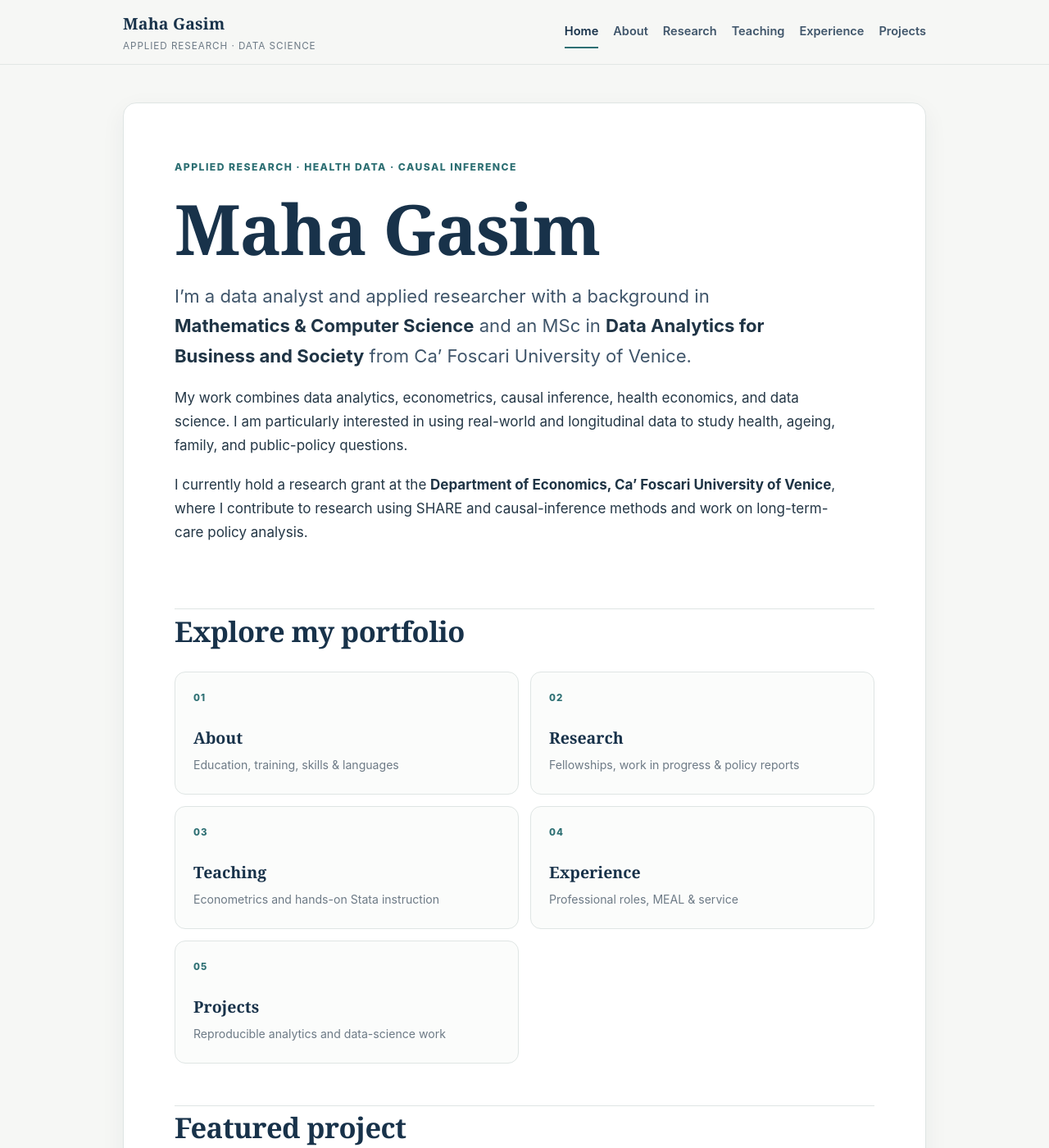
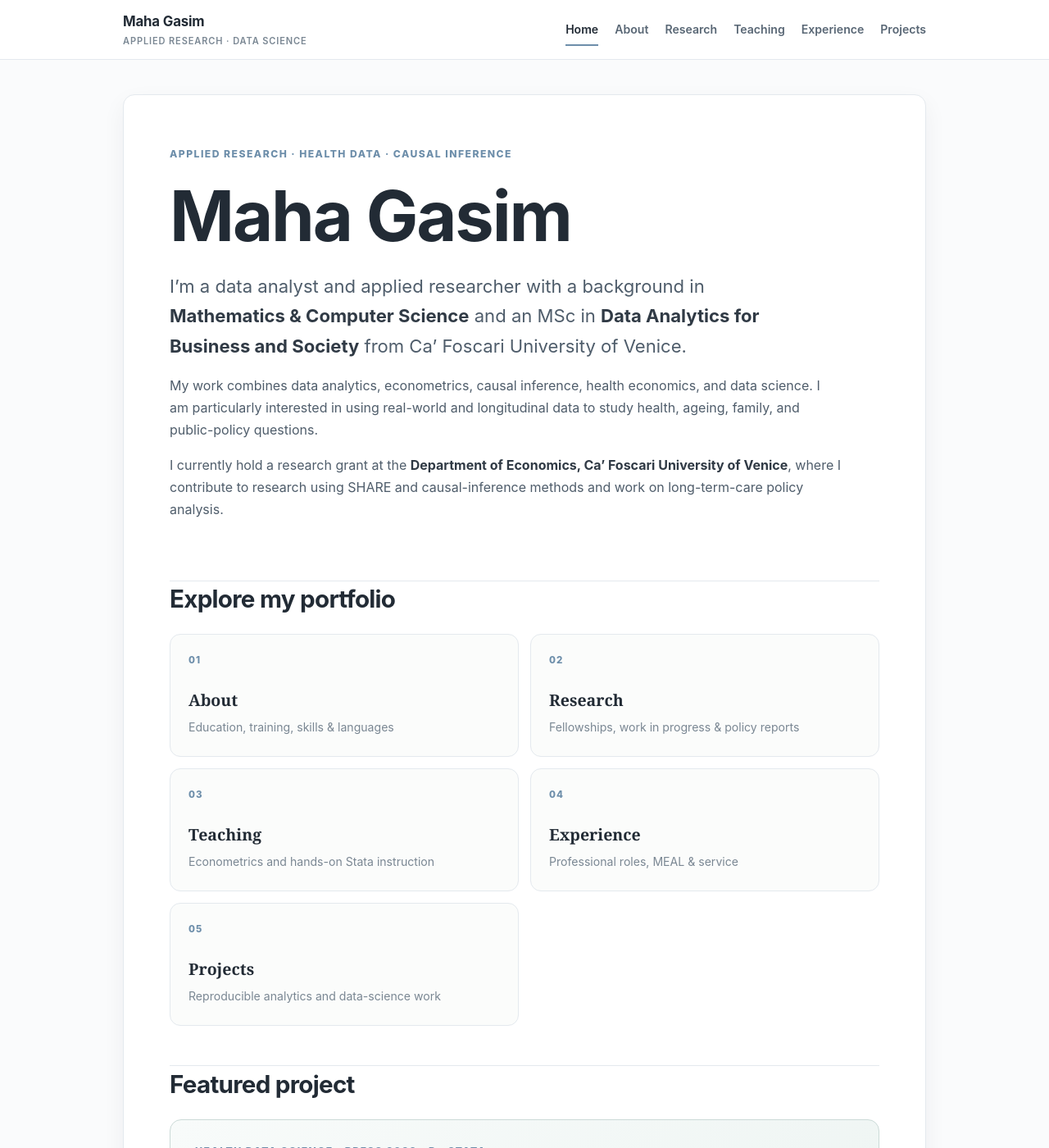
Before and after one commit to mahagasim/mahagasim.github.io, a Jekyll site: the page built from index.md, in a window 1280 px wide and 1400 px high. Shown: the whole window at 82% size. Built offline with Jekyll 4.4.1, drawn with Linux system fonts in a browser that asks for light colours.

Commit message:
Simplify portfolio typography and color palette

```diff
--- a/assets/css/style.css
+++ b/assets/css/style.css
@@ -1,14 +1,15 @@
 :root {
-  --ink: #18324a;
-  --ink-soft: #40566b;
-  --accent: #2d6f73;
-  --accent-soft: #e8f0ef;
-  --paper: #f6f7f5;
+  --ink: #222b35;
+  --ink-soft: #4f5d6b;
+  --accent: #6d8eaa;
+  --accent-dark: #4f718e;
+  --accent-soft: #eef4f8;
+  --paper: #fafbfc;
   --surface: #ffffff;
-  --line: #dfe5e4;
-  --muted: #6d7a86;
-  --shadow: 0 10px 30px rgba(24, 50, 74, 0.06);
-  --radius: 16px;
+  --line: #e4e9ee;
+  --muted: #7a8793;
+  --shadow: 0 10px 28px rgba(34, 43, 53, 0.055);
+  --radius: 14px;
   --content: 980px;
 }
 
@@ -19,15 +20,16 @@ html { scroll-behavior: smooth; }
 body {
   margin: 0;
   background: var(--paper);
-  color: #243746;
-  font-family: -apple-system, BlinkMacSystemFont, "Segoe UI", Roboto, Helvetica, Arial, sans-serif;
-  font-size: 17px;
-  line-height: 1.72;
+  color: var(--ink-soft);
+  font-family: Inter, -apple-system, BlinkMacSystemFont, "Segoe UI", Roboto, Helvetica, Arial, sans-serif;
+  font-size: 16px;
+  line-height: 1.68;
   -webkit-font-smoothing: antialiased;
+  text-rendering: optimizeLegibility;
 }
 
 a {
-  color: var(--accent);
+  color: var(--accent-dark);
   text-decoration-thickness: 1px;
   text-underline-offset: 3px;
 }
@@ -38,14 +40,14 @@ a:hover { color: var(--ink); }
   position: sticky;
   top: 0;
   z-index: 20;
-  background: rgba(246, 247, 245, 0.94);
-  border-bottom: 1px solid rgba(223, 229, 228, 0.9);
-  backdrop-filter: blur(14px);
+  background: rgba(255, 255, 255, 0.96);
+  border-bottom: 1px solid var(--line);
+  backdrop-filter: blur(12px);
 }
 
 .nav-shell {
-  width: min(var(--content), calc(100% - 40px));
-  min-height: 78px;
+  width: min(var(--content), calc(100% - 44px));
+  min-height: 72px;
   margin: 0 auto;
   display: flex;
   align-items: center;
@@ -63,15 +65,15 @@ a:hover { color: var(--ink); }
 }
 
 .brand-name {
-  font-family: Georgia, "Times New Roman", serif;
-  font-size: 1.22rem;
+  font-size: 1.05rem;
   font-weight: 700;
-  letter-spacing: 0.01em;
+  letter-spacing: -0.01em;
 }
 
 .brand-subtitle {
   color: var(--muted);
-  font-size: 0.73rem;
+  font-size: 0.69rem;
+  font-weight: 600;
   letter-spacing: 0.08em;
   text-transform: uppercase;
 }
@@ -79,18 +81,19 @@ a:hover { color: var(--ink); }
 .site-nav {
   display: flex;
   align-items: center;
-  gap: 18px;
+  gap: 20px;
   flex-wrap: wrap;
   justify-content: flex-end;
 }
 
 .site-nav a {
-  color: var(--ink-soft);
-  font-size: 0.91rem;
+  color: #596775;
+  font-size: 0.88rem;
   font-weight: 600;
   text-decoration: none;
-  padding: 7px 0 5px;
+  padding: 8px 0 6px;
   border-bottom: 2px solid transparent;
+  transition: color 140ms ease, border-color 140ms ease;
 }
 
 .site-nav a:hover,
@@ -100,15 +103,15 @@ a:hover { color: var(--ink); }
 }
 
 .site-main {
-  width: min(var(--content), calc(100% - 40px));
-  margin: 46px auto 72px;
+  width: min(var(--content), calc(100% - 44px));
+  margin: 42px auto 68px;
 }
 
 .content {
   background: var(--surface);
   border: 1px solid var(--line);
   border-radius: var(--radius);
-  padding: clamp(30px, 5vw, 62px);
+  padding: clamp(30px, 5vw, 56px);
   box-shadow: var(--shadow);
 }
 
@@ -117,82 +120,88 @@ a:hover { color: var(--ink); }
 
 h1, h2, h3 {
   color: var(--ink);
-  font-family: Georgia, "Times New Roman", serif;
-  line-height: 1.2;
-  letter-spacing: -0.015em;
+  font-family: inherit;
+  line-height: 1.25;
+  letter-spacing: -0.025em;
 }
 
 h1 {
-  font-size: clamp(2.35rem, 6vw, 4rem);
-  margin: 0 0 1.2rem;
-  font-weight: 700;
+  margin: 0 0 1rem;
+  font-size: clamp(2.35rem, 5vw, 3.65rem);
+  font-weight: 720;
 }
 
 h2 {
-  margin-top: 3.2rem;
-  padding-top: 0.35rem;
-  font-size: clamp(1.65rem, 3.5vw, 2.15rem);
+  margin-top: 3rem;
+  padding-top: 0.2rem;
+  font-size: clamp(1.45rem, 2.8vw, 1.85rem);
+  font-weight: 700;
   border-top: 1px solid var(--line);
 }
 
 h3 {
-  margin-top: 2rem;
-  font-size: 1.28rem;
+  margin-top: 1.9rem;
+  font-size: 1.08rem;
+  font-weight: 700;
+  letter-spacing: -0.012em;
 }
 
-p { margin: 0 0 1.15rem; }
+p { margin: 0 0 1.05rem; }
 
-strong { color: #1f3445; }
+strong {
+  color: #303a45;
+  font-weight: 650;
+}
 
 ul, ol {
-  padding-left: 1.35rem;
-  margin: 0.8rem 0 1.35rem;
+  padding-left: 1.25rem;
+  margin: 0.75rem 0 1.25rem;
 }
 
-li { margin: 0.36rem 0; }
+li { margin: 0.3rem 0; }
 
 hr {
   border: 0;
   border-top: 1px solid var(--line);
-  margin: 2.5rem 0;
+  margin: 2.4rem 0;
 }
 
 blockquote {
-  margin: 1.8rem 0;
-  padding: 1rem 1.25rem;
-  background: var(--accent-soft);
-  border-left: 4px solid var(--accent);
-  border-radius: 0 10px 10px 0;
-  color: #35555b;
+  margin: 1.7rem 0;
+  padding: 1rem 1.2rem;
+  background: #f5f8fb;
+  border-left: 3px solid var(--accent);
+  border-radius: 0 8px 8px 0;
+  color: #4d6173;
 }
 
 code {
   font-family: "SFMono-Regular", Consolas, "Liberation Mono", monospace;
-  font-size: 0.92em;
-  background: #eef1f2;
-  padding: 0.15rem 0.35rem;
+  font-size: 0.9em;
+  background: #f1f4f6;
+  padding: 0.14rem 0.34rem;
   border-radius: 5px;
 }
 
 pre {
   overflow-x: auto;
-  padding: 1.15rem 1.25rem;
-  background: #f1f3f3;
+  padding: 1.1rem 1.2rem;
+  background: #f6f8fa;
   border: 1px solid var(--line);
-  border-radius: 10px;
+  border-radius: 9px;
 }
 
 pre code { background: transparent; padding: 0; }
 
 table {
   width: 100%;
-  margin: 1.4rem 0 2rem;
+  margin: 1.3rem 0 1.9rem;
   border-collapse: collapse;
-  font-size: 0.95rem;
+  font-size: 0.93rem;
 }
 
 th, td {
-  padding: 0.8rem 0.85rem;
+  padding: 0.75rem 0.8rem;
   border-bottom: 1px solid var(--line);
   text-align: left;
   vertical-align: top;
@@ -200,63 +209,54 @@ th, td {
 
 th {
   color: var(--ink);
-  background: #f7f9f8;
+  background: #f8fafb;
   font-weight: 700;
 }
 
 img {
   max-width: 100%;
   height: auto;
-  border-radius: 12px;
+  border-radius: 10px;
 }
 
-/* Home-page refinement */
 .home-content > h1 {
-  max-width: 700px;
-  margin-bottom: 1rem;
+  max-width: 720px;
+  margin-bottom: 0.9rem;
 }
 
 .home-content > h1 + p {
   max-width: 760px;
   color: var(--ink-soft);
-  font-size: 1.16rem;
-  line-height: 1.75;
+  font-size: 1.08rem;
+  line-height: 1.72;
 }
 
-.home-content h3 a {
-  color: var(--ink);
-  text-decoration: none;
-}
-
-.home-content h3 a:hover { color: var(--accent); }
-
-/* Give repeated CV/research entries quiet visual separation */
 .content h2 + p,
 .content h3 + p { color: var(--ink-soft); }
 
-.content h2:not(:first-of-type) { scroll-margin-top: 110px; }
+.content h2:not(:first-of-type) { scroll-margin-top: 100px; }
 
 .site-footer {
   border-top: 1px solid var(--line);
-  background: #edf1ef;
+  background: #f3f6f8;
   color: var(--muted);
 }
 
 .footer-shell {
-  width: min(var(--content), calc(100% - 40px));
+  width: min(var(--content), calc(100% - 44px));
   margin: 0 auto;
-  padding: 30px 0 34px;
+  padding: 28px 0 32px;
   display: flex;
   justify-content: space-between;
   gap: 30px;
   align-items: center;
-  font-size: 0.9rem;
+  font-size: 0.86rem;
 }
 
 .footer-shell strong {
   color: var(--ink);
-  font-family: Georgia, "Times New Roman", serif;
-  font-size: 1rem;
+  font-size: 0.92rem;
+  font-weight: 700;
 }
 
 .footer-links {
@@ -266,32 +266,33 @@ img {
 }
 
 .footer-links a {
-  color: var(--ink-soft);
+  color: #596775;
   text-decoration: none;
   font-weight: 600;
 }
 
-.footer-links a:hover { color: var(--accent); }
+.footer-links a:hover { color: var(--accent-dark); }
 
 @media (max-width: 860px) {
   .nav-shell {
-    padding: 14px 0;
+    padding: 13px 0;
     align-items: flex-start;
     flex-direction: column;
-    gap: 12px;
+    gap: 10px;
   }
 
   .site-header { position: static; }
-  .site-nav { gap: 12px 17px; justify-content: flex-start; }
-  .site-nav a { font-size: 0.88rem; }
+  .site-nav { gap: 10px 16px; justify-content: flex-start; }
+  .site-nav a { font-size: 0.86rem; }
   .site-main { margin-top: 28px; }
 }
 
 @media (max-width: 620px) {
-  body { font-size: 16px; }
+  body { font-size: 15.5px; }
   .nav-shell, .site-main, .footer-shell { width: min(100% - 24px, var(--content)); }
-  .content { padding: 26px 20px 32px; border-radius: 12px; }
-  h1 { font-size: 2.3rem; }
-  h2 { margin-top: 2.5rem; font-size: 1.55rem; }
+  .content { padding: 25px 20px 30px; border-radius: 11px; }
+  h1 { font-size: 2.25rem; }
+  h2 { margin-top: 2.4rem; font-size: 1.4rem; }
+  h3 { font-size: 1.02rem; }
   .footer-shell { align-items: flex-start; flex-direction: column; }
 }
```
